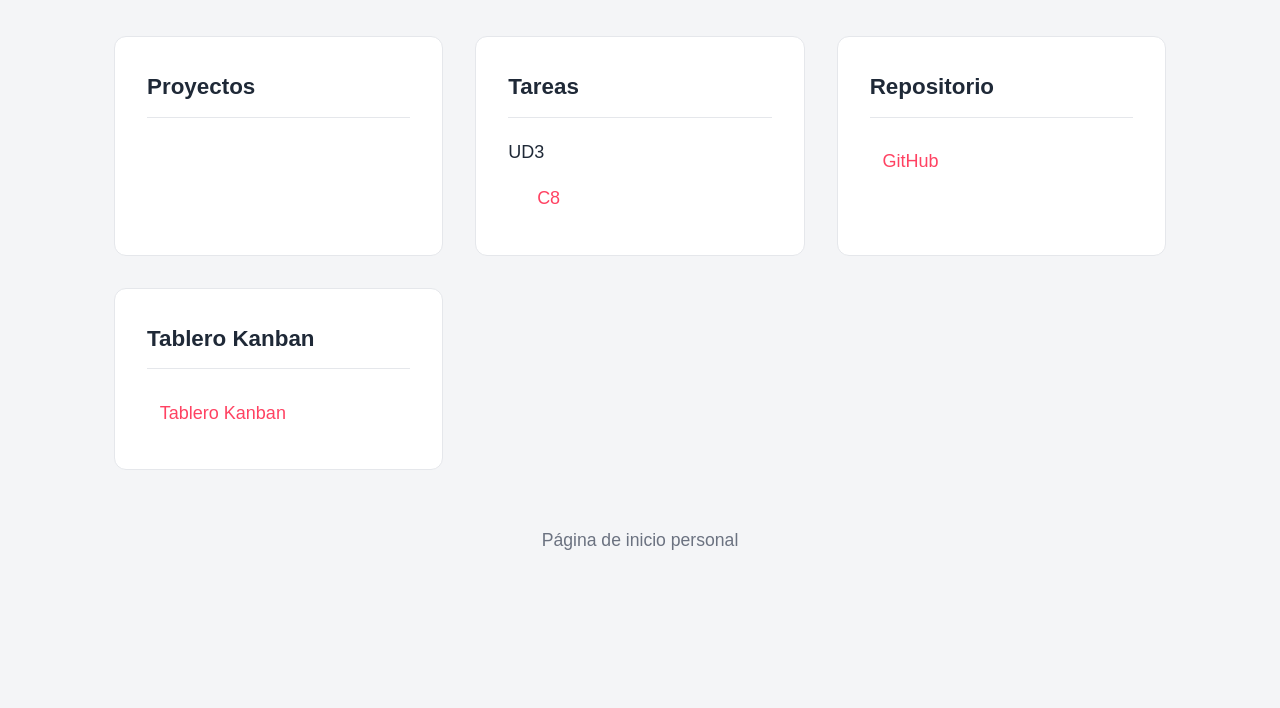
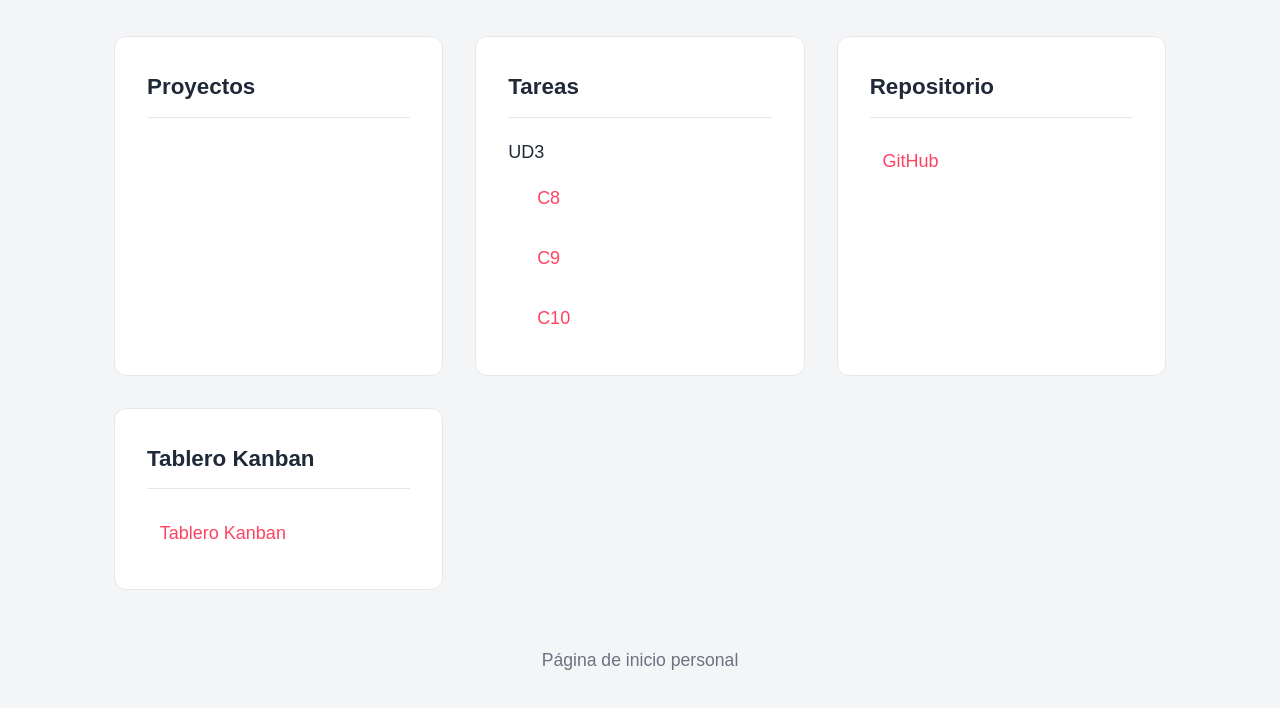
Before and after one commit to mig0m/ProyectoInterfaces, a plain HTML site: page index.html in a window 1280 px wide. Shown: the part 124-832 px from the top of the page. Before the commit the page ends 800 px from the top, so only its background shows below. Drawn offline with Linux system fonts and the light colour scheme.

Commit message:
Página de inicio

```diff
--- a/index.html
+++ b/index.html
@@ -30,6 +30,8 @@
                     UD3
                     <ul>
                         <li><a href="https://github.com/mig0m/ProyectoInterfaces/tree/master/C8" target="_blank">C8</a></li>
+                        <li><a href="https://github.com/mig0m/ProyectoInterfaces/tree/master/C9" target="_blank">C9</a></li>
+                        <li><a href="https://github.com/mig0m/ProyectoInterfaces/tree/master/C10" target="_blank">C10</a></li>
                     </ul>
                 </li>
             </ul>
```
